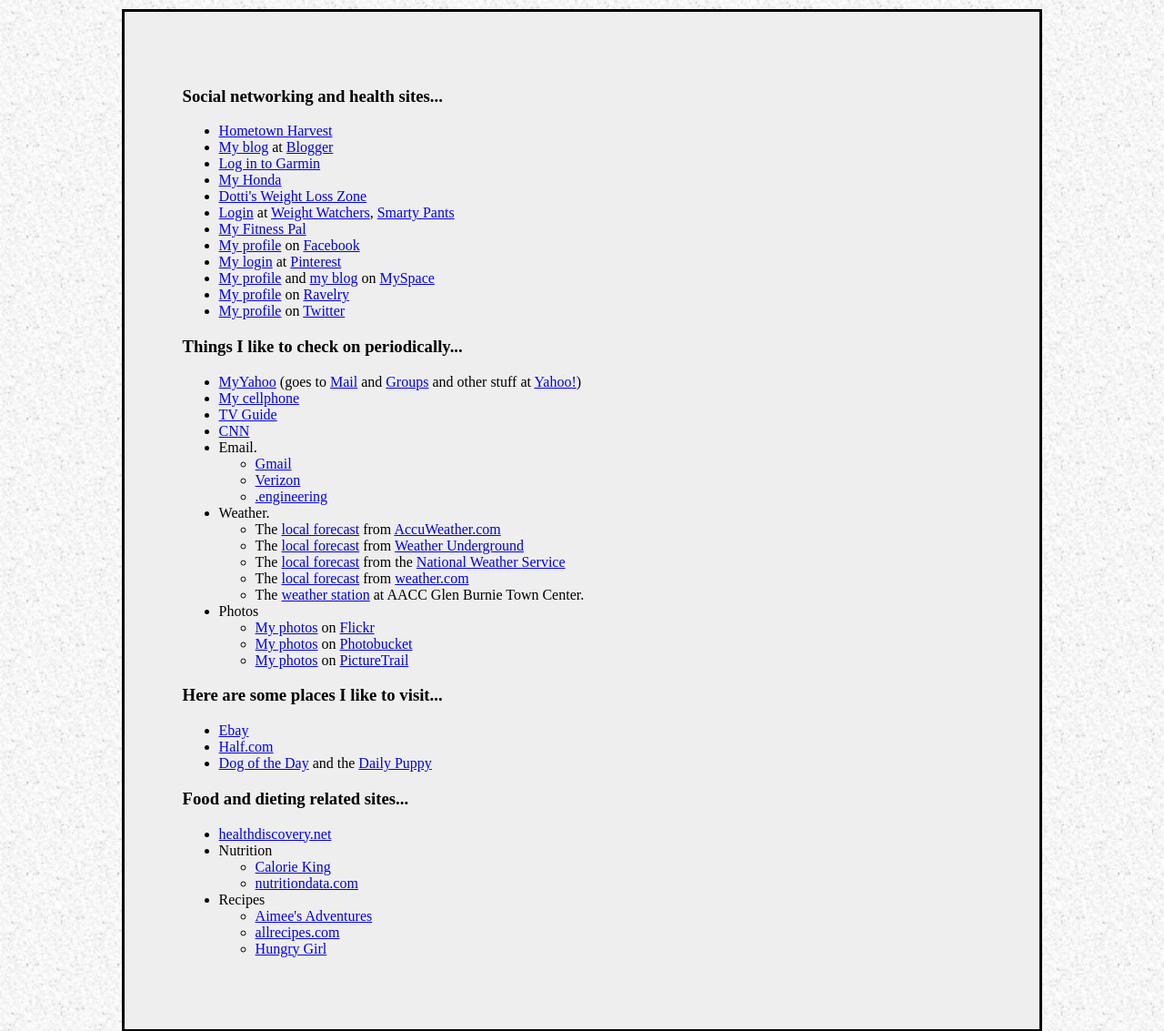
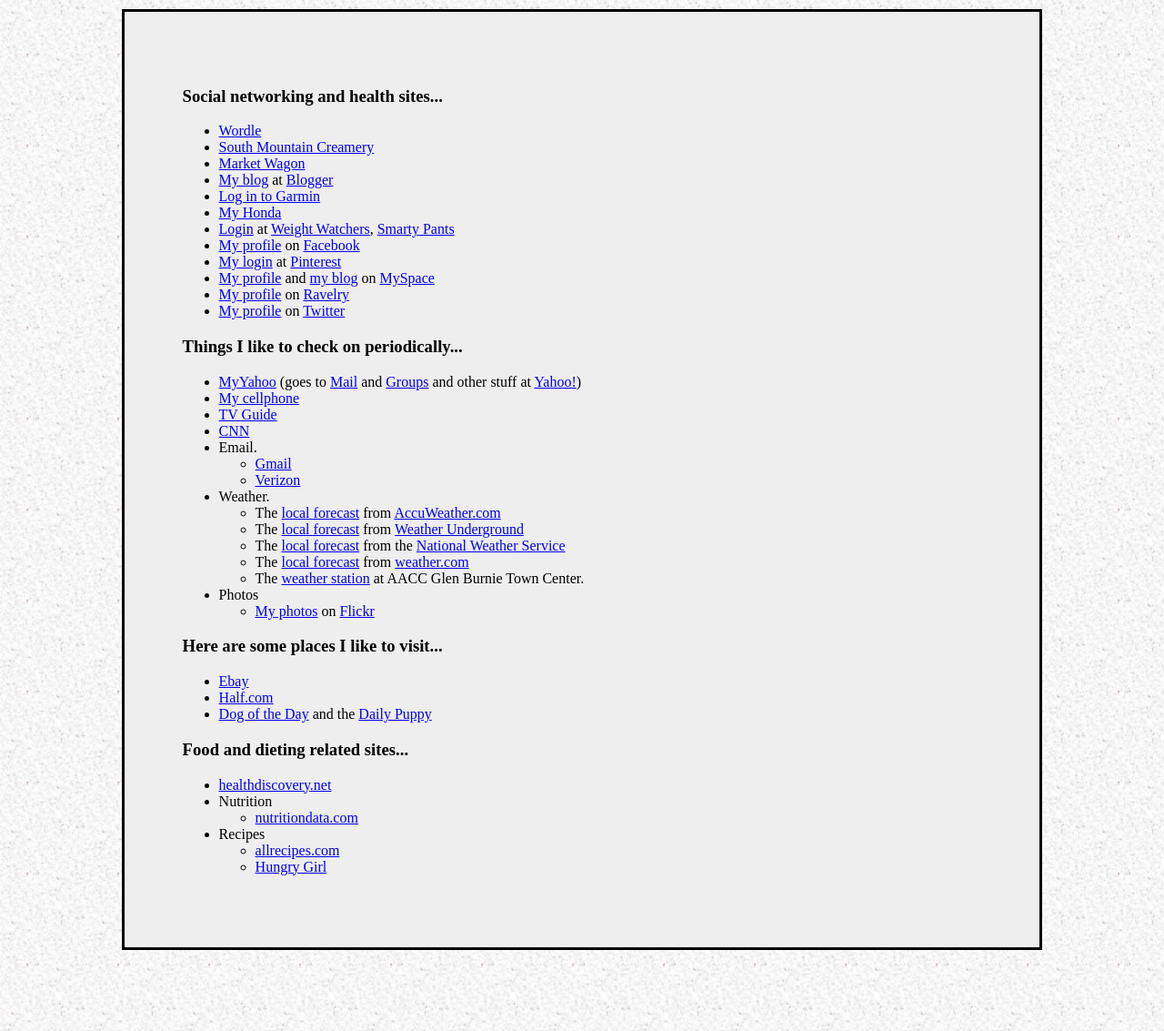
Before and after one commit to oylenshpeegul/diana, a plain HTML site: page index.html in a window 1280 px wide. Shown: the part 112-1245 px from the top of the page at 91% size. Drawn offline with Linux system fonts and the light colour scheme.

Commit message:
a few changes (mostly elisions)

```diff
--- a/index.html
+++ b/index.html
@@ -17,7 +17,15 @@
       <ul>
 
 	<li>
-	  <a href="http://www.southmountaincreamery.com/"> Hometown Harvest</a>
+	  <a href="https://www.nytimes.com/games/wordle/index.html"> Wordle</a>
+	</li>
+
+	<li>
+	  <a href="http://www.southmountaincreamery.com/"> South Mountain Creamery</a>
+	</li>
+
+	<li>
+	  <a href="https://marketwagon.com/feed"> Market Wagon</a>
 	</li>
 
 	<li>
@@ -34,16 +42,8 @@
 	</li>
 
 	<li>
-	  <a href="http://www.dwlz.com">Dotti's Weight Loss Zone</a>
-	</li>
-
-	<li>
 	  <a href="https://cmx.weightwatchers.com">Login</a>
 	  at <a href="http://www.weightwatchers.com/">Weight Watchers</a>, <a href="https://oylenshpeegul.github.io/smarty-pants/">Smarty Pants</a>
-	</li>
-
-	<li>
-	  <a href="http://www.myfitnesspal.com/">My Fitness Pal</a>
 	</li>
 
 	<li>
@@ -102,7 +102,6 @@
           <ul>
 	        <li /> <a href="http://gmail.google.com/"> Gmail</a>
 	        <li /> <a href="http://verizon.net/"> Verizon</a>
-	        <li /> <a href="https://login.microsoftonline.com/"> .engineering</a>
           </ul>
 	</li>
 
@@ -154,18 +153,6 @@
 		photos</a> on <a href="http://www.flickr.com/">Flickr</a>
 	    </li>
 
-	    <li>
-	      <a href="http://s125.photobucket.com/albums/p71/heanbuckle/">My
-		photos</a> on <a href="http://photobucket.com/">
-		Photobucket</a>
-	    </li>
-
-	    <li>
-	      <a href="http://www.picturetrail.com/heanbuckle">My
-		photos</a> on <a href="http://www.picturetrail.com/">
-		PictureTrail</a>
-	    </li>
-
           </ul>
 	</li>
 
@@ -198,9 +185,6 @@
 	  Nutrition
 	  <ul>
 	    <li>
-	      <a href="http://www.calorieking.com">Calorie King</a>
-	    </li>
-	    <li>
 	      <a href="http://www.nutritiondata.com/">nutritiondata.com</a>
 	    </li>
 	  </ul>
@@ -208,10 +192,6 @@
 	<li>
 	  Recipes
 	  <ul>
-	    <li>
-	      <a href="http://www.aimeesadventures.com/Recipes.html">
-	      Aimee's Adventures</a>
-	    </li>
 	    <li>
 	      <a href="http://www.allrecipes.com">allrecipes.com</a>
 	    </li>
```
